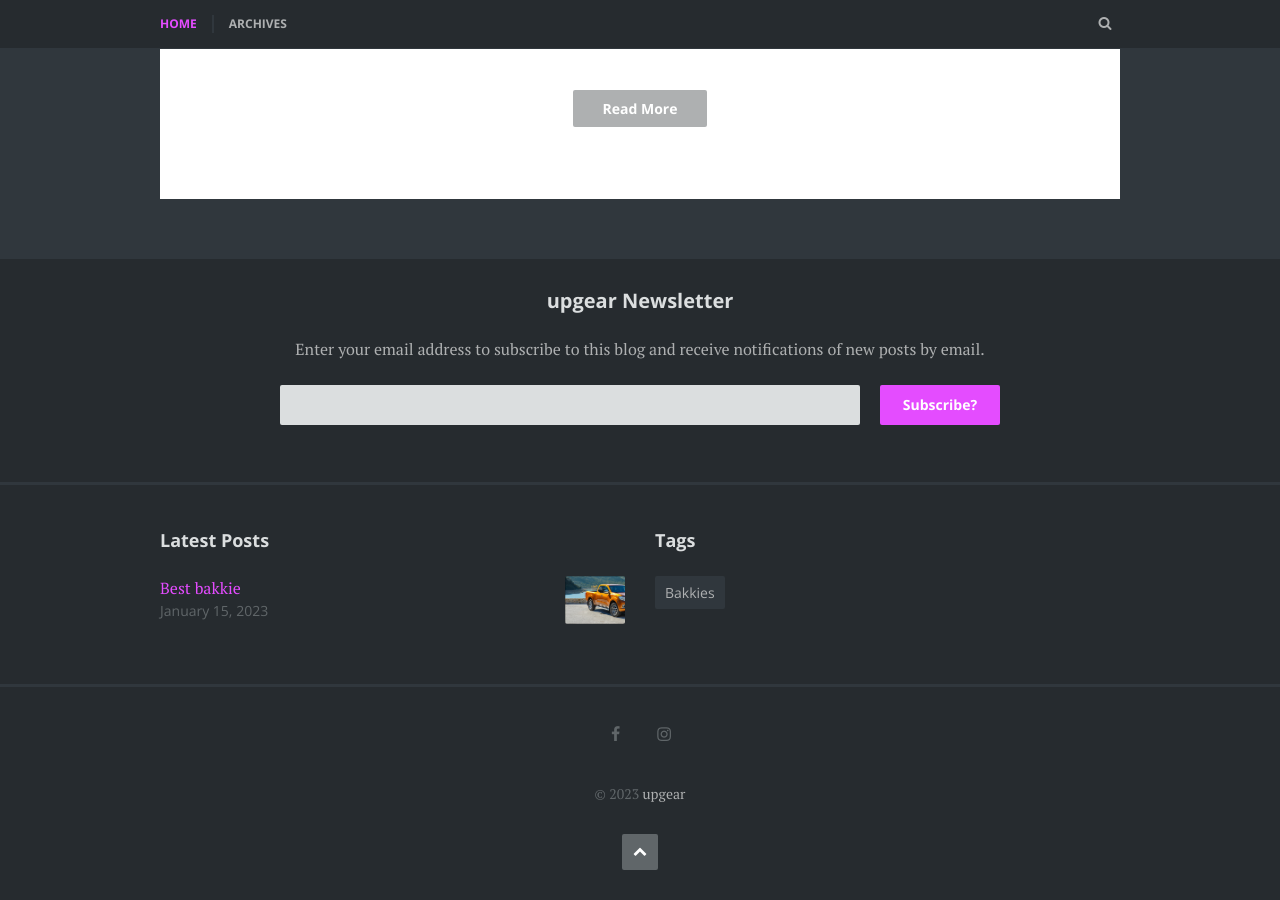
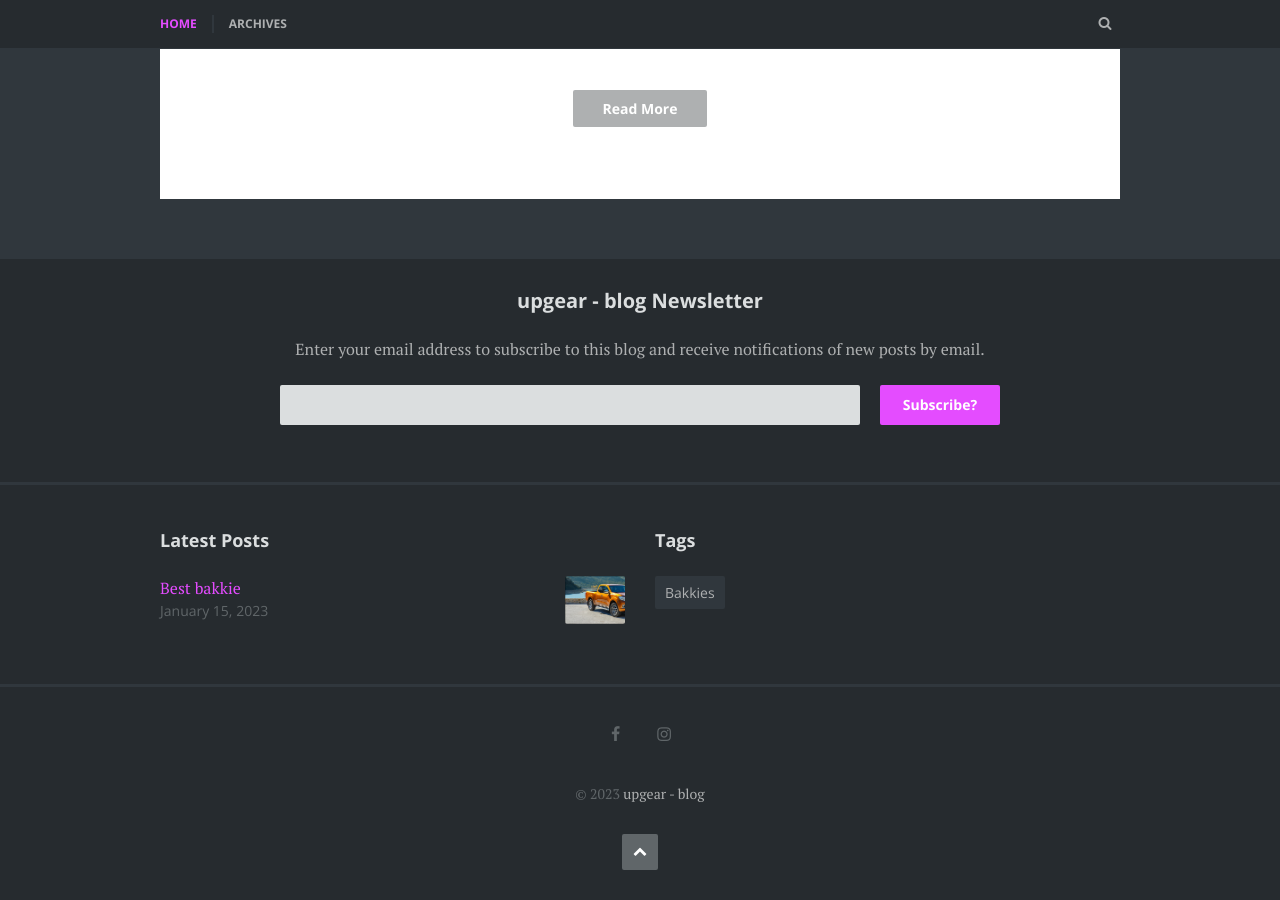
Before and after one commit to upgearsa/upgearsa.github.io, a Jekyll site: the page built from index.html, in a window 1280 px wide and 900 px high, scrolled down 683 px. Built offline with Jekyll 4.4.1, drawn with Linux system fonts in a browser that asks for light colours; some web fonts are replaced; the list of posts is cut into pages by our own code.

Commit message:
added blog to title

```diff
--- a/_config.yml
+++ b/_config.yml
@@ -6,7 +6,7 @@
 # 'jekyll serve'. If you change this file, please restart the server process.
 
 # Site title
-title: upgear
+title: upgear - blog
 newsletterurl: https://subscription.upgear.co.za
 
 # Below the site title
```
